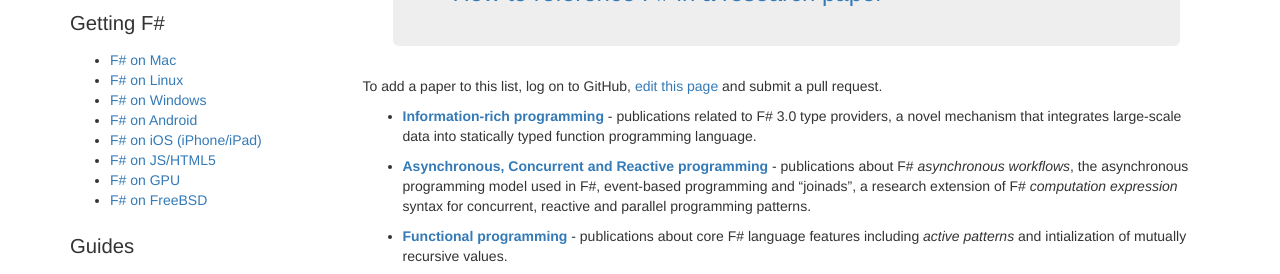
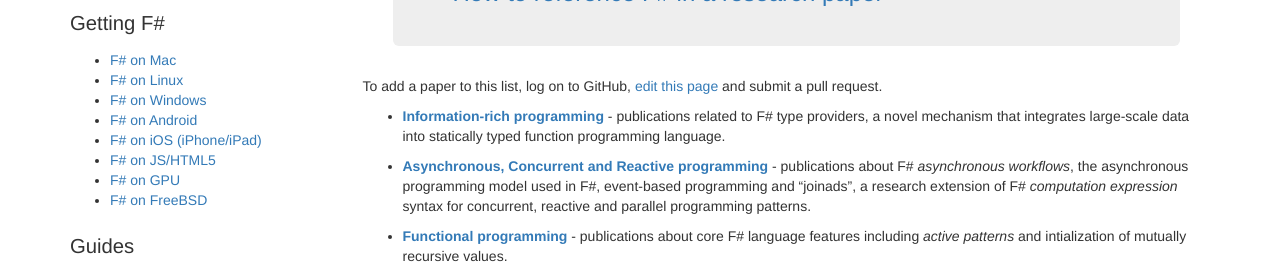
Before and after one commit to fsharp/fsharp.org, a Jekyll site: the page built from teaching/research.md, in a window 1280 px wide and 900 px high. Shown: the part 390-664 px from the top of the window. Built offline with Jekyll 4.4.1, drawn with Linux system fonts in a browser that asks for light colours; nearby versions of some CDN libraries; some web fonts are replaced; comment, search, counter and statistics services are not loaded.

Commit message:
Update research.md

```diff
--- a/teaching/research.md
+++ b/teaching/research.md
@@ -21,7 +21,7 @@
 To add a paper to this list, log on to GitHub, [edit this page](https://github.com/fsharp/fsfoundation/edit/gh-pages/teaching/research.md) and submit a pull request.
 
 
- * **[Information-rich programming](#informationrich-programming)** - publications related to F# 3.0 type providers, a novel mechanism
+ * **[Information-rich programming](#information-rich-programming)** - publications related to F# type providers, a novel mechanism
      that integrates large-scale data into statically typed function programming language.
 
  * **[Asynchronous, Concurrent and Reactive programming](#asynchronous-concurrent-and-reactive-programming)** - publications
```
